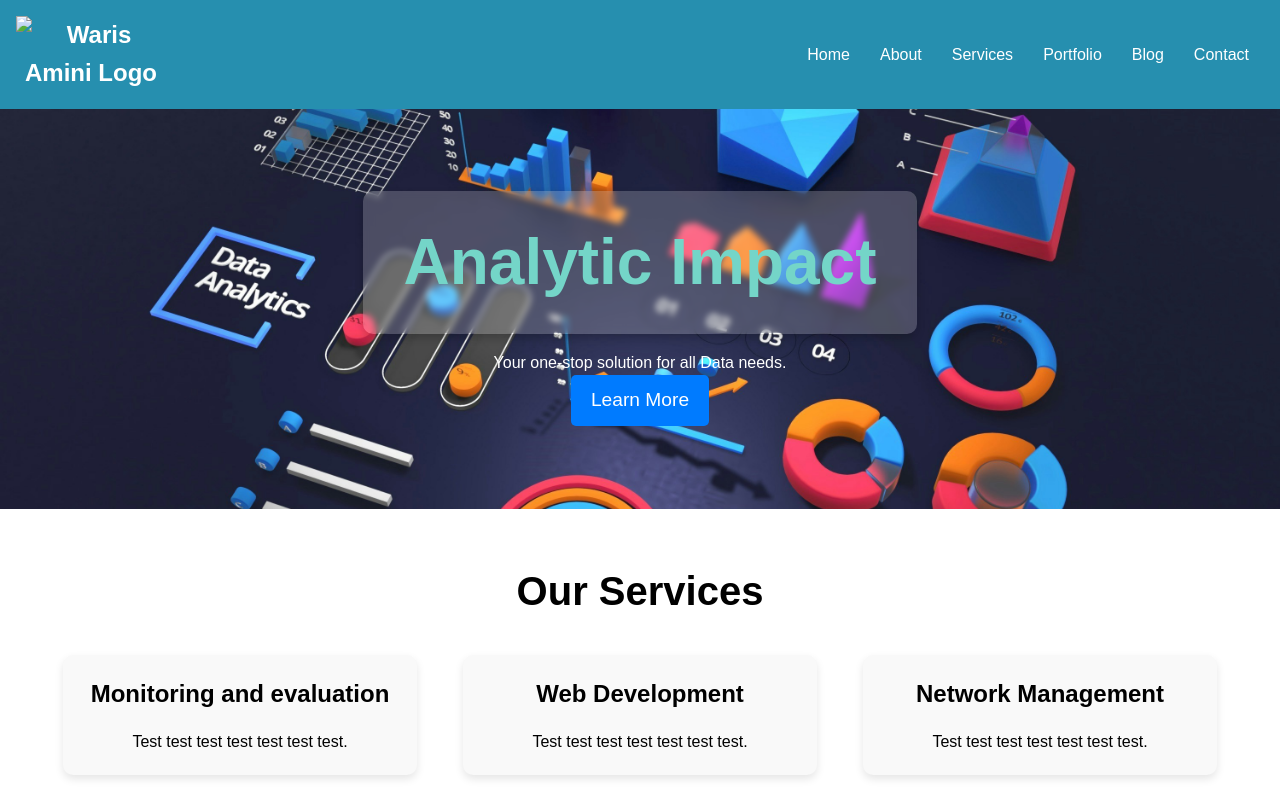
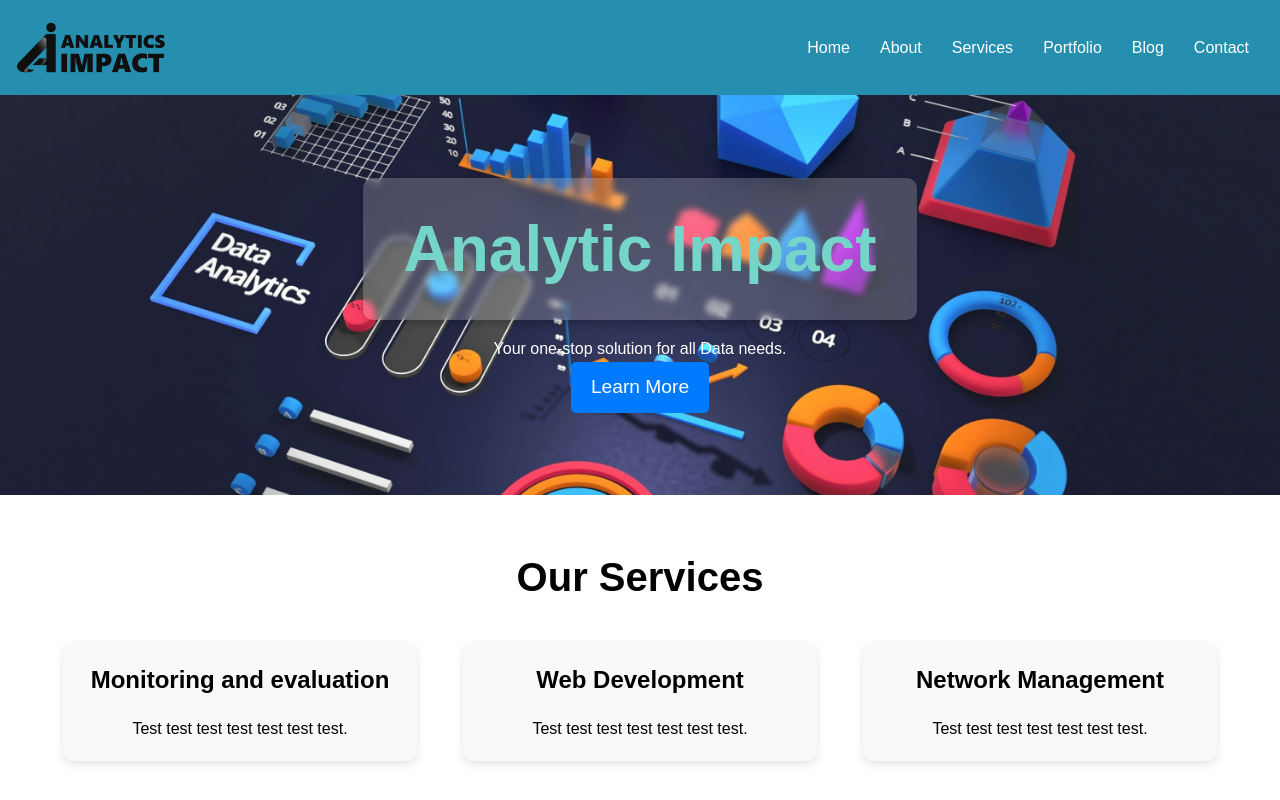
Before and after one commit to eriswaris/eriswaris, a plain HTML site: page index.html in a window 1280 px wide. Shown: the top 800 px of the page. Drawn offline with Linux system fonts and the light colour scheme.

Commit message:
index.html

```diff
--- a/index.html
+++ b/index.html
@@ -11,7 +11,7 @@
     <!-- Header Section -->
     <header>
         <div class="logo">
-            <img src="img.pnj" alt="Waris Amini Logo" class="logo-img">
+            <img src="img.png" alt="Waris Amini Logo" class="logo-img">
         </div>
         <nav>
 
```
